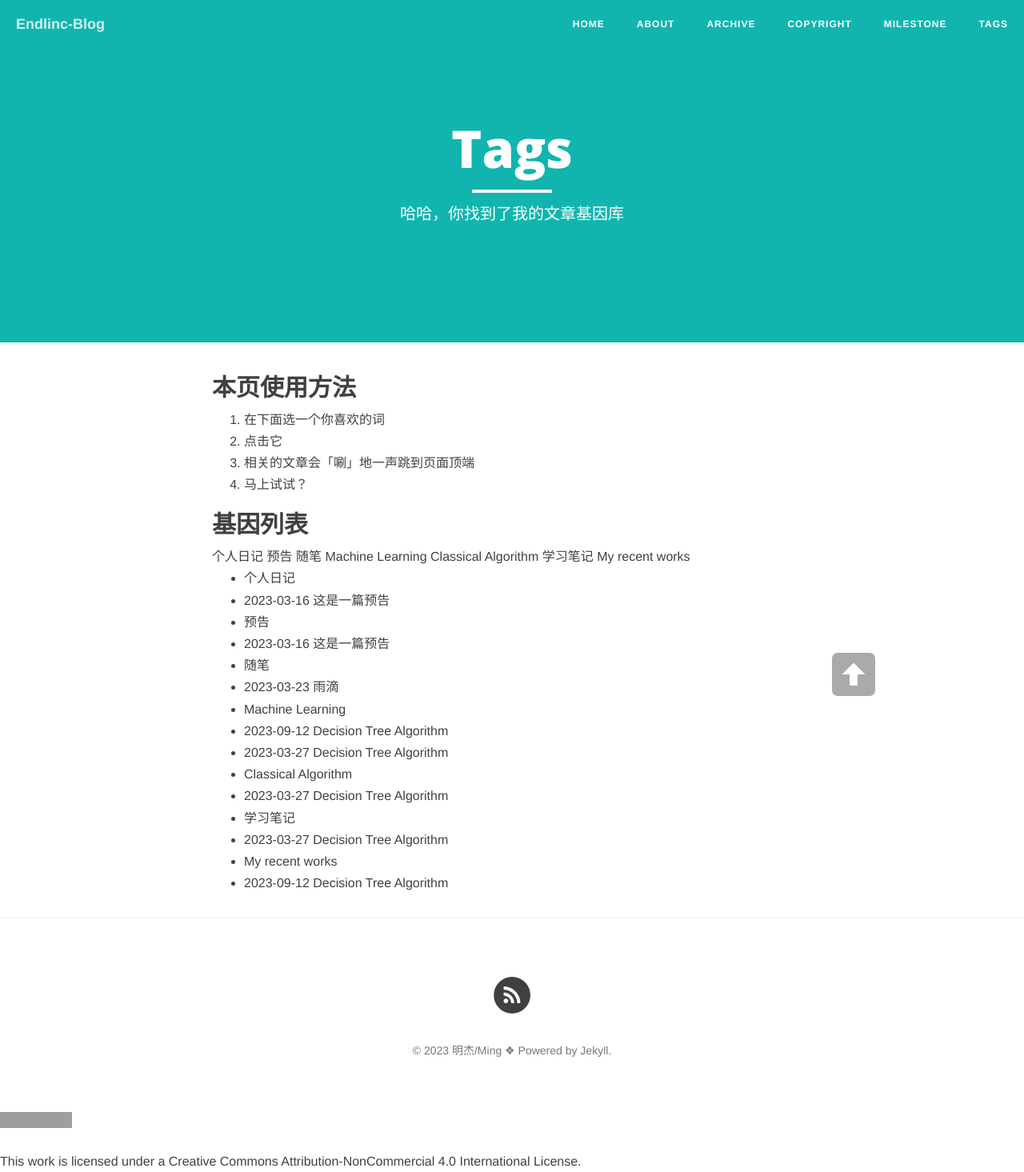
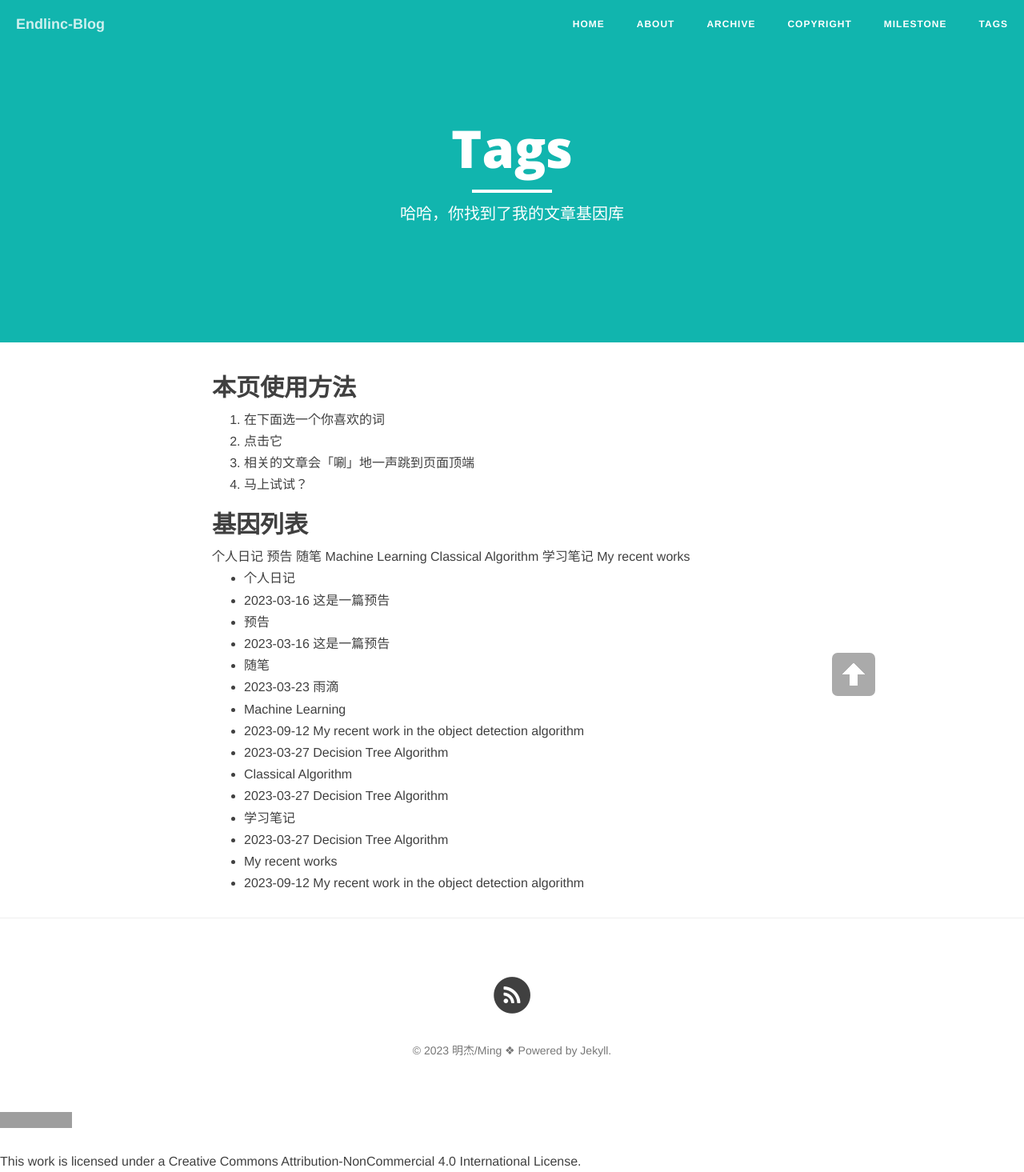
Before and after one commit to Endlinc/Endlinc.github.io, a Jekyll site: the page built from tags.md, in a window 1280 px wide. Shown: the whole page at 80% size. Built offline with Jekyll 4.4.1, drawn with Linux system fonts in a browser that asks for light colours; nearby versions of some CDN libraries; library files that are not in the unit come from our copies; grey boxes are pictures that could not be loaded.

Commit message:
Blog title updates.

```diff
--- a/_posts/2023-09-12-Object-Detection-Algorithm:Recent-Works.md
+++ b/_posts/2023-09-12-Object-Detection-Algorithm:Recent-Works.md
@@ -1,6 +1,6 @@
 ---
 layout: post
-title: Decision Tree Algorithm
+title: My recent work in the object detection algorithm
 date: 2023-09-12
 categories: blog
 tags: [ Machine Learning,My recent works ]
```
